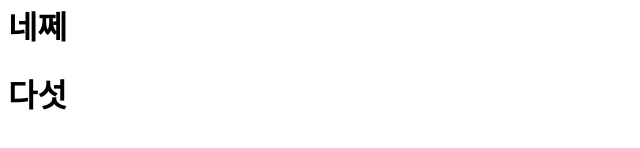
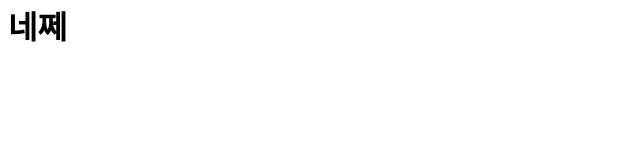
Before and after one commit to shinho76/gittest, a plain HTML site: page index.html in a window 1280 px wide. Shown: the part 154-302 px from the top of the page, without its empty margins (0-640 px from the left). Drawn offline with Linux system fonts and the light colour scheme.

Commit message:
Revert "fifth"
This reverts commit de0fe457182f18a44e979c1c3ca6a37e0ac6d5a3.

```diff
--- a/index.html
+++ b/index.html
@@ -10,7 +10,6 @@
     <h1>1. 첫째</h1>
     <h1>3. 세쩨</h1>
     <h1>네쩨</h1>
-    <h1>다섯</h1>
 
 </body>
 </html>
```
